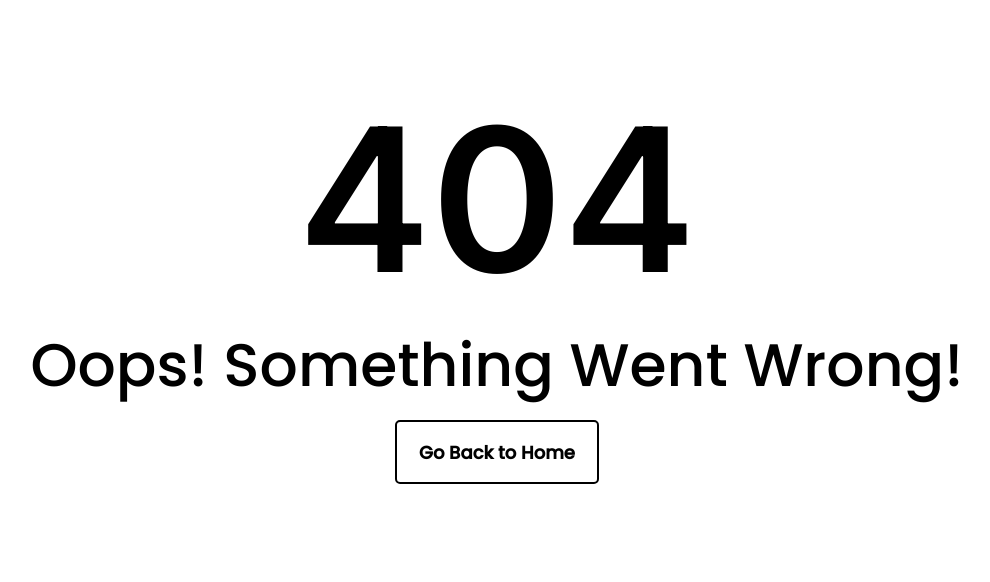
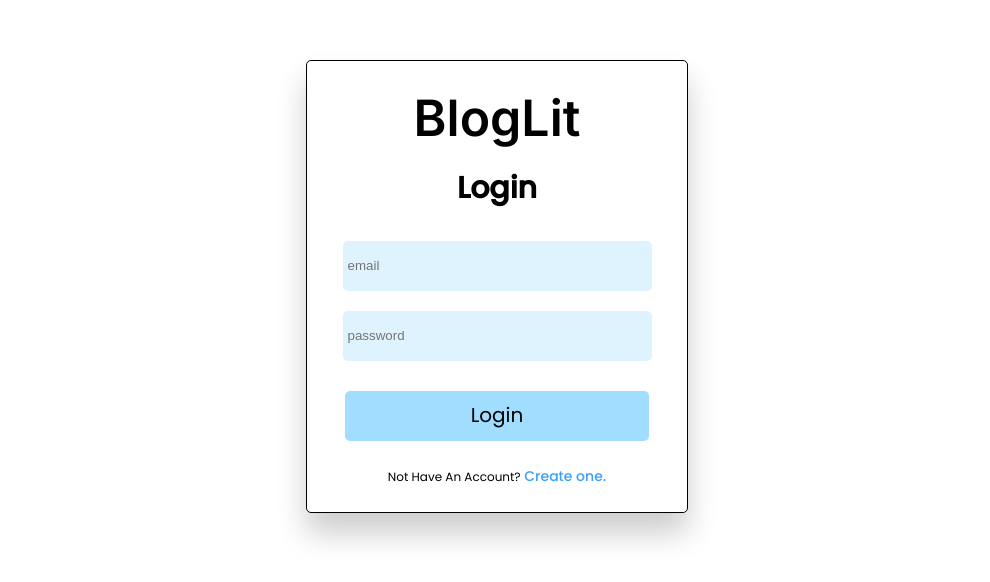
Before and after one commit to Aakrut/bloglit-mern, a React (Create React App) app in the folder client/: page /register in a window 1280 px wide. Before the commit this address had no page. Shown: the part 114-696 px from the top of the page, without its empty margins (143-1133 px from the left). Built offline with nearby package versions, Linux system fonts and the light colour scheme.

Commit message:
add frontend-register

```diff
--- a/client/src/App.js
+++ b/client/src/App.js
@@ -1,6 +1,6 @@
 import { Routes, Route } from "react-router-dom";
 
-import { Home, Search, Create, UserProfile, SharedLayout,Error,LandingPage } from "./pages";
+import { Home, Search, Create, UserProfile, SharedLayout,Error,LandingPage,Register } from "./pages";
 
 
 function App() {
@@ -12,6 +12,7 @@ function App() {
         <Route path="/create" element={<Create />} />
         <Route path="/user" element={<UserProfile />} /> */}
         <Route path="/" element={<LandingPage /> }/>
+        <Route path="register" element={<Register /> }/>
         <Route path='*' element={ <Error />}/>
 
       </Routes>
--- /dev/null
+++ b/client/src/components/FormRow.js
@@ -0,0 +1,15 @@
+import React from "react";
+
+const FormRow = ({ type, name, value, handleChange,placeholder }) => {
+  return (
+    <input
+      type={type}
+      value={value}
+      name={name}
+      onChange={handleChange}
+      placeholder={placeholder}
+    />
+  );
+};
+
+export default FormRow;
--- a/client/src/components/index.js
+++ b/client/src/components/index.js
@@ -1,3 +1,4 @@
 import Navbar from "./Navbar";
+import FormRow from "./FormRow";
 
-export default { Navbar };
+export default { Navbar, FormRow };
--- a/client/src/pages/Error.js
+++ b/client/src/pages/Error.js
@@ -66,6 +66,14 @@ const BackButton = styled(Link)`
   font-family: "Poppins", sans-serif;
   color: black;
   font-weight: 600;
+  transition: all 0.3s ease-in-out;
+
+  &:hover {
+    transform: translate(0, -5px);
+    color: white;
+    background: black;
+    box-shadow: 0px 10px 20px rgba(0, 0, 0, 0.5);
+  }
 
   @media only screen and (min-width: 640px) {
     font-size: 18px;
--- a/client/src/pages/LandingPage.js
+++ b/client/src/pages/LandingPage.js
@@ -13,7 +13,7 @@ const LandingPage = () => {
           <Detail>
             Share Your Stories & Ideas with Others by Joining Our BlogLit.
           </Detail>
-          <Button to="/signup">Log In / Sign Up</Button>
+          <Button to="/register">Log In / Sign Up</Button>
         </MainWrapper>
 
         <ImageWrapper>
@@ -127,4 +127,11 @@ const Button = styled(Link)`
 
   text-decoration: none;
   color: white;
+  transition:all 0.3s ease-in-out ;
+
+
+  &:hover {
+    box-shadow: 0px 10px 20px rgba(57, 159, 253, 0.5);
+    transform:translate(0,-5px) ;
+  }
 `;
--- /dev/null
+++ b/client/src/pages/Register.js
@@ -0,0 +1,196 @@
+import React, { useState } from "react";
+import styled from "styled-components";
+import FormRow from "../components/FormRow";
+
+const initialState = {
+  username: "",
+  email: "",
+  fullName: "",
+  password: "",
+  isMember: true,
+};
+
+const Register = () => {
+  const [values, setValues] = useState(initialState);
+
+  const toggleMember = () => {
+    setValues({ ...values, isMember: !values.isMember });
+  };
+
+  const handleChange = (e) => {
+    setValues({ ...values, [e.target.name]: e.target.value });
+  };
+
+  return (
+    <Wrapper>
+      <ContentWrapper>
+        <form className="form" onSubmit={() => {}}>
+          <Main>
+            <Title>BlogLit</Title>
+            <h3>{values.isMember ? 'Login':'Register'}</h3>
+          </Main>
+
+          <Fields>
+            {!values.isMember && (
+              <FormRow
+                type="username"
+                placeholder="username"
+                name="username"
+                value={values.username}
+                handleChange={handleChange}
+              />
+            )}
+
+            {!values.isMember && (
+              <FormRow
+                type="fullName"
+                placeholder="fullname"
+                name="fullName"
+                value={values.fullName}
+                handleChange={handleChange}
+              />
+            )}
+
+            <FormRow
+              type="email"
+              placeholder="email"
+              name="email"
+              value={values.email}
+              handleChange={handleChange}
+            />
+
+            <FormRow
+              type="password"
+              placeholder="password"
+              name="password"
+              value={values.password}
+              handleChange={handleChange}
+            />
+            <button className="btn-login">
+              {values.isMember ? "Login" : "Register"}
+            </button>
+            <p>
+              {values.isMember
+                ? "Not Have An Account?"
+                : "Already Have an Account? "}
+              <span onClick={toggleMember}>
+                {" "}
+                {!values.isMember ? "Login" : "Create one."}
+              </span>
+            </p>
+          </Fields>
+        </form>
+      </ContentWrapper>
+    </Wrapper>
+  );
+};
+
+export default Register;
+
+const Wrapper = styled.div`
+  height: 100vh;
+  /* background: #FFFBF3; */
+`;
+
+const ContentWrapper = styled.div`
+  max-width: 1234px;
+  height: 100%;
+  margin: 0 auto;
+  display: flex;
+  align-items: center;
+  justify-content: center;
+
+  .form {
+    background: white;
+    width: 380px;
+    border-radius: 5px;
+
+    border: 1px solid black;
+    box-shadow: 0px 20px 30px rgba(0, 0, 0, 0.2);
+  }
+`;
+
+const Main = styled.div`
+  text-align: center;
+  margin: 20px 0;
+
+  h3 {
+    font-family: "Poppins";
+    font-style: normal;
+    font-weight: 700;
+    font-size: 30px;
+    line-height: 45px;
+  }
+`;
+
+const Title = styled.h2`
+  font-family: "Inter";
+  font-style: normal;
+  font-weight: 700;
+  font-size: 50px;
+  line-height: 75px;
+  margin: 10px 0;
+`;
+
+const Fields = styled.div`
+  display: flex;
+  align-items: center;
+  justify-content: center;
+  flex-direction: column;
+
+  input {
+    width: 80%;
+    height: 50px;
+    padding-left: 5px;
+    background: #dff3fe;
+    border: none;
+    border-radius: 5px;
+    margin: 10px 0;
+  }
+
+  .btn-login {
+    width: 80%;
+    height: 50px;
+    background: #a1ddff;
+    border-radius: 5px;
+    cursor: pointer;
+    border: none;
+
+    font-family: "Poppins";
+    font-style: normal;
+    font-weight: 400;
+    font-size: 20px;
+    line-height: 45px;
+
+    margin: 20px 0;
+    transition: all 0.25s ease-in-out;
+
+    &:hover {
+      background: #399ffd;
+      box-shadow: 0px 10px 20px rgba(57, 159, 253, 0.5);
+      transform: translate(0, -5px);
+      color: white;
+    }
+  }
+
+  p {
+    font-family: "Poppins", sans-serif;
+    font-style: normal;
+    font-weight: 400;
+    font-size: 12px;
+    line-height: 30px;
+    margin-bottom: 20px;
+  }
+
+  span {
+    font-family: "Poppins", sans-serif;
+    font-style: normal;
+    font-weight: 450;
+    font-size: 14px;
+    line-height: 30px;
+    color: #399ffd;
+    transition: all 0.3s ease-in-out;
+
+    cursor: pointer;
+  }
+`;
--- a/client/src/pages/index.js
+++ b/client/src/pages/index.js
@@ -5,6 +5,7 @@ import UserProfile from './UserProfile';
 import SharedLayout from './SharedLayout';
 import Error from './Error';
 import LandingPage from './LandingPage';
+import Register from './Register';
 
 
-export { Home, Search, Create, UserProfile,SharedLayout,Error ,LandingPage};
+export { Home, Search, Create, UserProfile,SharedLayout,Error ,LandingPage,Register};
```
